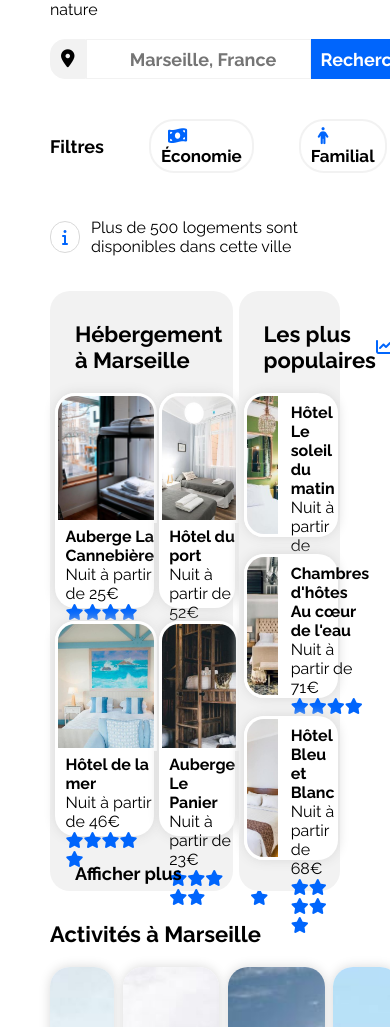
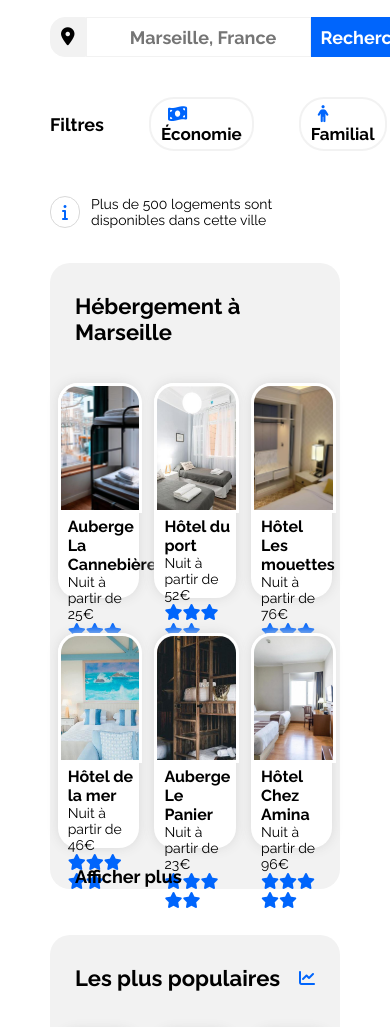
Before and after one commit to QuentinMouton/Booki, a plain HTML site: page index.html in a window 390 px wide. Shown: the part 166-1193 px from the top of the page. Drawn offline with Linux system fonts and the light colour scheme.

Commit message:
Interface tablette

```diff
--- a/css/style.css
+++ b/css/style.css
@@ -29,6 +29,7 @@ h3{
 }
 p{
    font-weight: 400;
+   font-size: 14px;
 }
 /* HEADER */
 /* Menu de naviguation */
@@ -142,10 +143,10 @@ form{
     display: flex;
     flex-direction: row;
     justify-content: space-between;
+    height: 700px;
 }
 section{
     width: 63%;
-    height: 600px;
     background-color: #F2F2F2;
     border-radius: 20px;
 }
@@ -153,15 +154,21 @@ section h1{
     margin: 30px 0 20px 25px;
 }
 .hotel_heb{
-    display: grid;
-    grid-template-columns: 1fr 1fr 1fr;
-    gap: 3%;
-    width: 94%;
-    margin-left: 3%;
-    margin-bottom: 40px;
+    display: flex;
+    flex-direction: column;
+    justify-content: space-around;
+    width: 100%;
+    height: 80%;
+
+}
+.hotel_heb_part{
+    display: flex;
+    flex-direction: row;
+    justify-content: space-around;
+    width: 100%;
 }
 .carte_heb{
-    width: 100%;
+    width: 28%;
     height: 215px;
     background-color: white;
     border-radius: 20px;
@@ -202,16 +209,17 @@ aside{
     color: #0065FC;
 }
 .hotel_pop{
-    display: grid;
-    grid-template-rows: 1fr 1fr 1fr;
-    gap: 4%;
-    width: 90%;
-    margin-left: 5%;
-    margin-bottom: 40px;
+    display: flex;
+    flex-direction: column;
+    justify-content: space-around;
+    align-items: center;
+    width: 100%;
+    height: 80%;
 }
 .carte_pop{
     display: flex;
-    width: 100%;
+    flex-direction: row;
+    width: 90%;
     height: 144px;
     background-color: white;
     border-radius: 20px;
@@ -225,12 +233,15 @@ aside{
     border: 3px white solid;
 }
 .desc_pop{
-    padding: 10px 0 0 10px;
+    display: flex;
+    flex-direction: column;
+    justify-content: space-between;
+    padding: 10px 0 10px 15px;
 }
 .carte_pop i{
     color: #0065FC;
 }
-/* Acrticle */
+/* Article */
 article{
     width: 100%;
     margin-top: 30px;
@@ -278,3 +289,35 @@ footer{
 .legende p {
     line-height: 1.5em;
 }
+
+/* Media queries */
+/* Tablette */
+@media screen and (max-width: 992px) {
+    .heb_pop{
+        flex-direction: column;
+        height: 950px;
+    }
+    section{
+        width: 100%;
+        height: 626px;
+    }
+    aside{
+        width: 100%;
+        height: 278px;
+    }
+    .pop{
+        margin-bottom: 0;
+    }
+    .hotel_pop{
+        flex-direction: row;
+        justify-content: space-around;
+        width: 100%;
+    }
+    .carte_pop{
+        width: 28%;
+    }
+}
+/* Mobile */
+@media screen and (max-width: 768px) {
+
+}
--- a/index.html
+++ b/index.html
@@ -42,6 +42,7 @@
                 <section>
                     <h1>Hébergement à Marseille</h1>
                     <div class="hotel_heb">
+                        <div class="hotel_heb_part">
                             <a href="#" class="carte_heb">
                                 <img src="images/hebergements/4_small/marcus-loke-WQJvWU_HZFo-unsplash.jpg" alt="#" >
                                 <div class="desc_heb">
@@ -66,6 +67,8 @@
                                     <i class="fa-solid fa-star"></i><i class="fa-solid fa-star"></i><i class="fa-solid fa-star"></i><i class="fa-solid fa-star"></i><i class="fa-solid fa-star"></i>
                                 </div>
                             </a>
+                        </div>
+                        <div class="hotel_heb_part">
                             <a href="#" class="carte_heb">
                                 <img src="images/hebergements/4_small/annie-spratt-Eg1qcIitAuA-unsplash.jpg" alt="#" >
                                 <div class="desc_heb">
@@ -91,6 +94,7 @@
                                 </div>
                             </a>
                         </div>
+                    </div>
                     <a href="#" class="affiche_plus">Afficher plus</a>
                 </section>
                 <aside>
@@ -102,25 +106,37 @@
                         <a href="#" class="carte_pop">
                             <img src="images/hebergements/4_small/emile-guillemot-Bj_rcSC5XfE-unsplash.jpg" alt="#" >
                             <div class="desc_pop">
+                                <div>
                                     <h3>Hôtel Le soleil du matin</h3>
                                     <p>Nuit à partir de 128€</p>
+                                </div>
+                                <div>
                                     <i class="fa-solid fa-star"></i><i class="fa-solid fa-star"></i><i class="fa-solid fa-star"></i><i class="fa-solid fa-star"></i><i class="fa-solid fa-star"></i>
+                                </div>
                             </div>
                         </a>
                         <a href="#" class="carte_pop">
                             <img src="images/hebergements/4_small/aw-creative-VGs8z60yT2c-unsplash.jpg" alt="#" >
                             <div class="desc_pop">
+                                <div>
                                     <h3>Chambres d'hôtes <br>Au cœur de l'eau</h3>
                                     <p>Nuit à partir de 71€</p>
+                                </div>
+                                <div>
                                     <i class="fa-solid fa-star"></i><i class="fa-solid fa-star"></i><i class="fa-solid fa-star"></i><i class="fa-solid fa-star"></i><i class="fa-solid fa-star"></i>
+                                </div>
                             </div>
                         </a>
                         <a href="#" class="carte_pop">
                             <img src="images/hebergements/4_small/febrian-zakaria-sjvU0THccQA-unsplash.jpg" alt="#" >
                             <div class="desc_pop">
+                                <div>
                                     <h3>Hôtel Bleu et Blanc</h3>
                                     <p>Nuit à partir de 68€</p>
+                                </div>
+                                <div>
                                     <i class="fa-solid fa-star"></i><i class="fa-solid fa-star"></i><i class="fa-solid fa-star"></i><i class="fa-solid fa-star"></i><i class="fa-solid fa-star"></i>
+                                </div>
                             </div>
                         </a>
                     </div>
```
Lines whose indentation alone changed are shown as unchanged.
